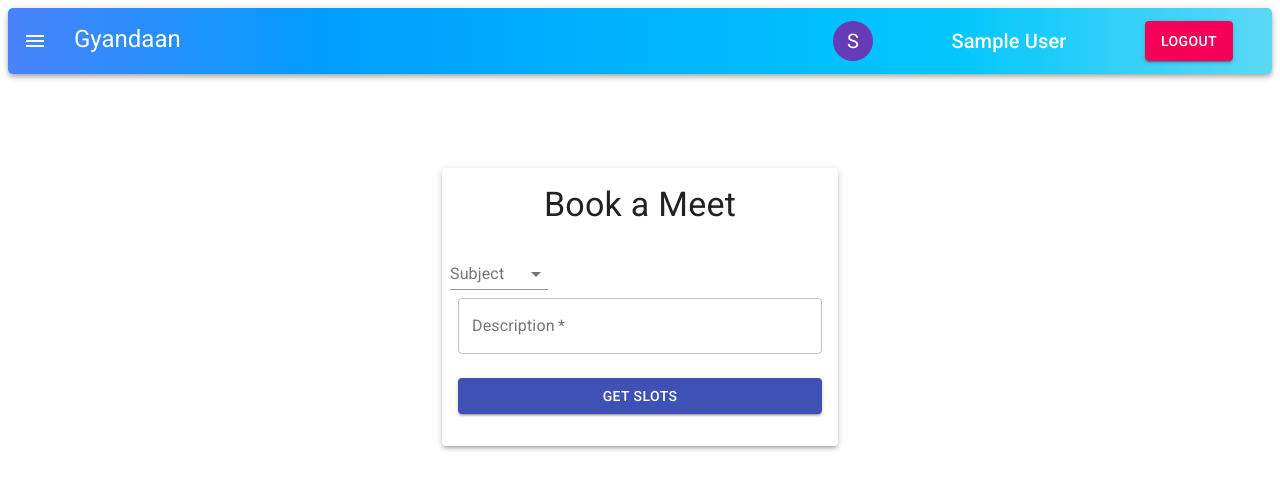
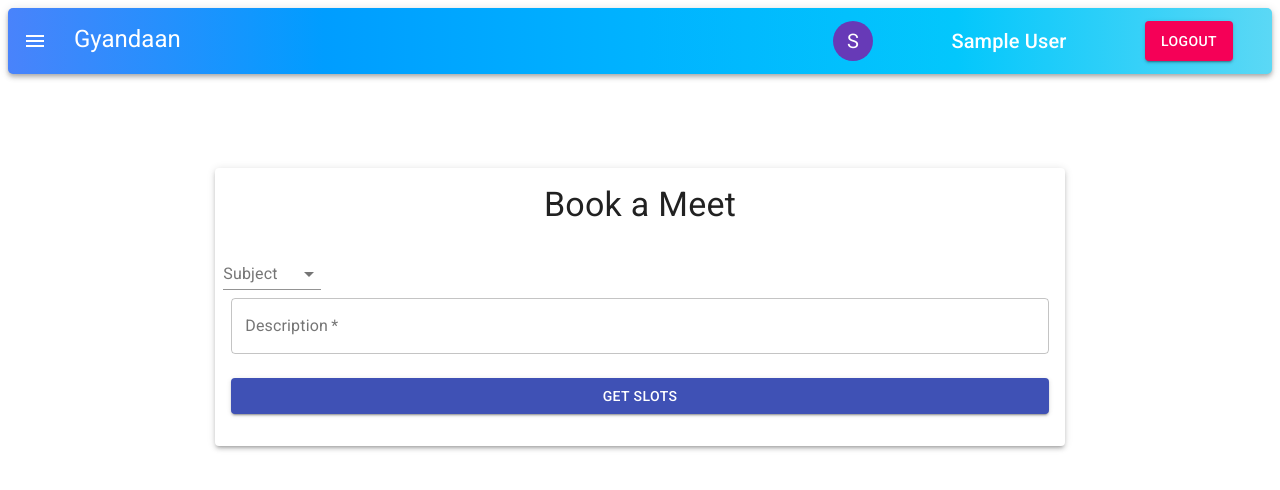
Before and after one commit to akshat12000/Ctrl-Alt-Debt, a React (Create React App) app in the folder client/: page /student/bookMeeting in a window 1280 px wide. Shown: the top 490 px of the page. Built offline with nearby package versions, Linux system fonts and the light colour scheme; sample sign-in values are in the browser's storage.

Commit message:
added some stylings

```diff
--- a/client/src/components/AvailableTimings/AvailableTimings.js
+++ b/client/src/components/AvailableTimings/AvailableTimings.js
@@ -206,7 +206,7 @@ const AvailableTimings = () => {
 
                     </Select>
                 </FormControl>
-                {inputList.length - 1 === i && <button onClick={handleAddClick}>Add</button>}
+                {inputList.length - 1 === i && <Button onClick={handleAddClick} variant="outlined" color="secondary" >Add</Button>}
                 </>
                )
             })}
--- a/client/src/components/BookMeeting/BookMeeting.js
+++ b/client/src/components/BookMeeting/BookMeeting.js
@@ -1,5 +1,5 @@
 import React, { useState, useEffect } from 'react';
-import { useDispatch } from 'react-redux';
+import { useDispatch, useSelector } from 'react-redux';
 import { Avatar, Button, Paper, Grid, Typography, Container,FormControl,InputLabel,Select } from '@material-ui/core';
 import { useHistory, useLocation } from 'react-router-dom';
 import axios from 'axios';
@@ -18,7 +18,7 @@ const BookMeeting = () => {
     const dispatch = useDispatch();
     const history = useHistory();
     const classes = useStyles();
-
+    const open = useSelector((state)=>state.open);
     useEffect(() => {
         setForm({...form,['year']:user.result.year});
     }, [user]);
@@ -53,7 +53,8 @@ const BookMeeting = () => {
 
 
     return (
-        <Container component="main" maxWidth="xs">
+        <div className={open?classes.goal:null}>
+            <Container component="main" style={{width:"71%"}}>
                 <Paper className={classes.paper} elevation={3}>
                     <Typography component="h1" variant="h4">Book a Meet</Typography>
                     <form className={classes.form} onSubmit={handleSubmit}>
@@ -92,11 +93,11 @@ const BookMeeting = () => {
                         </Button>
                         {isSlots && <div>
                             <Typography component="h1" variant="h4">Available Slots</Typography>
-                        <Grid container spacing={2}>
+                            <div style={{display:"flex",flexWrap:"wrap",flexBasis:"25%"}}>
                                 {slots.map(slot => (
-                               <Button value={slot} onClick={buttonClickHandler}>{slot}</Button>
+                                    <Button value={slot} onClick={buttonClickHandler} variant='outlined' color="primary" style={{margin:"1%"}}>{slot}</Button>
                                 ))}
-                        </Grid>
+                            </div>
                             </div>
                         }
 
@@ -105,6 +106,7 @@ const BookMeeting = () => {
                     </form>
                 </Paper>
             </Container>
+        </div>
     )
 }
 
--- a/client/src/components/BookMeeting/styles.js
+++ b/client/src/components/BookMeeting/styles.js
@@ -1,6 +1,10 @@
 import { makeStyles } from '@material-ui/core/styles';
-
+const drawerWidth = 240;
 export default makeStyles((theme) => ({
+  goal:{
+    width: `calc(100% - ${drawerWidth}px)`,
+    marginLeft: drawerWidth,
+},
   paper: {
 
     marginTop: theme.spacing(8),
--- a/client/src/components/MyBookings/MyBookings.js
+++ b/client/src/components/MyBookings/MyBookings.js
@@ -8,7 +8,8 @@ import Button from '@material-ui/core/Button';
 import Typography from '@material-ui/core/Typography';
 import moment from "moment";
 import { Grid } from "@material-ui/core";
-
+import { useSelector } from "react-redux";
+const drawerWidth=240;
 const useStyles = makeStyles({
     root: {
         minWidth: 275,
@@ -24,6 +25,10 @@ const useStyles = makeStyles({
     pos: {
         marginBottom: 12,
     },
+    goal:{
+        width: `calc(100% - ${drawerWidth}px)`,
+        marginLeft: drawerWidth,
+    }
 });
 
 
@@ -31,9 +36,8 @@ const useStyles = makeStyles({
 const MyBookings = () => {
     const [bookings, setBookings] = useState([]);
     const [user, setUser] = useState(JSON.parse(localStorage.getItem('profile')));
-    const classes = useStyles();;
-
-
+    const classes = useStyles();
+    const open = useSelector((state)=>state.open);
 
     useEffect(() => {
         const getBookings = async () => {
@@ -47,14 +51,13 @@ const MyBookings = () => {
 
 
     return (
-        <div>
-            <h1>My Bookings</h1>
-
-                <Grid spacing={3}>
+        <div className={open?classes.goal:null}>
+            <Typography variant="h3" style={{textAlign:"center"}} gutterBottom>My Bookings</Typography>
+                <div style={{display:"flex",flexWrap:"wrap",flexBasis:"25%",width:"100%"}}>
                 {bookings.map(booking => {
                     return (
                         <>
-                            <Card className={classes.root} keu={booking._id} variant="outlined">
+                            <Card className={classes.root} key={booking._id} variant="outlined" style={{margin:"1%"}}>
                                 <CardContent>
                                     <Typography variant="h5" component="h2">
                                         {booking.subject}
@@ -67,7 +70,7 @@ const MyBookings = () => {
                                     </Typography>
                                 </CardContent>
                                 <CardActions>
-                                    <Button size="small">Meet Link</Button>
+                                    <Button size="small" variant="contained" color="secondary">Meet Link</Button>
                                 </CardActions>
                             </Card>
 
@@ -78,8 +81,7 @@ const MyBookings = () => {
                     )
                 }
                 )}
-                </Grid>
-
+                </div>
             </div>
 
 
--- a/client/src/components/MyMeetings/MyMeetings.js
+++ b/client/src/components/MyMeetings/MyMeetings.js
@@ -8,7 +8,9 @@ import Button from '@material-ui/core/Button';
 import Typography from '@material-ui/core/Typography';
 import moment from "moment";
 import { Grid } from "@material-ui/core";
+import { useSelector } from "react-redux";
 
+const drawerWidth=240;
 const useStyles = makeStyles({
     root: {
         minWidth: 275,
@@ -24,6 +26,10 @@ const useStyles = makeStyles({
     pos: {
         marginBottom: 12,
     },
+    goal:{
+        width: `calc(100% - ${drawerWidth}px)`,
+        marginLeft: drawerWidth,
+    }
 });
 
 
@@ -32,6 +38,7 @@ const MyMeetings = () => {
     const [bookings, setBookings] = useState([]);
     const [user, setUser] = useState(JSON.parse(localStorage.getItem('profile')));
     const classes = useStyles();
+    const open=useSelector((state)=>state.open);
 
     const handleCancel = async (bookingId) => {
         console.log(bookingId);
@@ -59,10 +66,10 @@ const MyMeetings = () => {
 
 
     return (
-        <div>
-            <h1>My Meetings</h1>
+        <div className={open?classes.goal:null}>
+            <Typography variant="h3" style={{textAlign:"center"}}>My Meetings</Typography>
 
-                <Grid spacing={3}>
+                <div style={{display:"flex",flexWrap:"wrap",flexBasis:"25%",width:"100%"}}>
                 {bookings.map(booking => {
                     return (
                         <>
@@ -92,7 +99,7 @@ const MyMeetings = () => {
                     )
                 }
                 )}
-                </Grid>
+                </div>
 
             </div>
 
--- a/client/src/components/Navbar/Navbar.js
+++ b/client/src/components/Navbar/Navbar.js
@@ -15,8 +15,8 @@ const Navbar = () => {
     const location = useLocation();
     const history = useHistory();
     const classes = useStyles();
-    const volunteerLinks = ["/schedule-meeting","/allot-time","/discussion","/blogs"];
-    const studentLinks = ["/book-meeting","/my-bookings","/discussion","/blogs","/leaderboard", "/resources"];
+    const volunteerLinks = ["/volunteer/availableTimings","/volunteer/myMeetings","/discussion","/blogs"];
+    const studentLinks = ["/student/bookMeeting","/student/myBookings","/discussion","/blogs","/leaderboard", "/resources"];
     const open = useSelector((state)=>state.open);
     const logout = () => {
         dispatch({ type: actionType.LOGOUT });
@@ -82,8 +82,8 @@ const Navbar = () => {
                 </div>
                 <List>
                     {user?(user.result.hasOwnProperty('classRange')?
-                    volunteerLinks.map((link)=><ListItem onClick={()=>assign(link)} button>{link.slice(1).replace("-"," ").toUpperCase()}</ListItem>):
-                    studentLinks.map((link)=><ListItem onClick={()=>assign(link)} button>{link.slice(1).replace("-"," ").toUpperCase()}</ListItem>)):null}
+                    volunteerLinks.map((link)=><ListItem onClick={()=>assign(link)} button>{link.slice(1).replace("-"," ").replace("/","").replace("volunteer","").toUpperCase()}</ListItem>):
+                    studentLinks.map((link)=><ListItem onClick={()=>assign(link)} button>{link.slice(1).replace("-"," ").replace("/","").replace("student","").toUpperCase()}</ListItem>)):null}
                 </List>
             </Drawer>
         </div>
```
Lines whose indentation alone changed are shown as unchanged.
